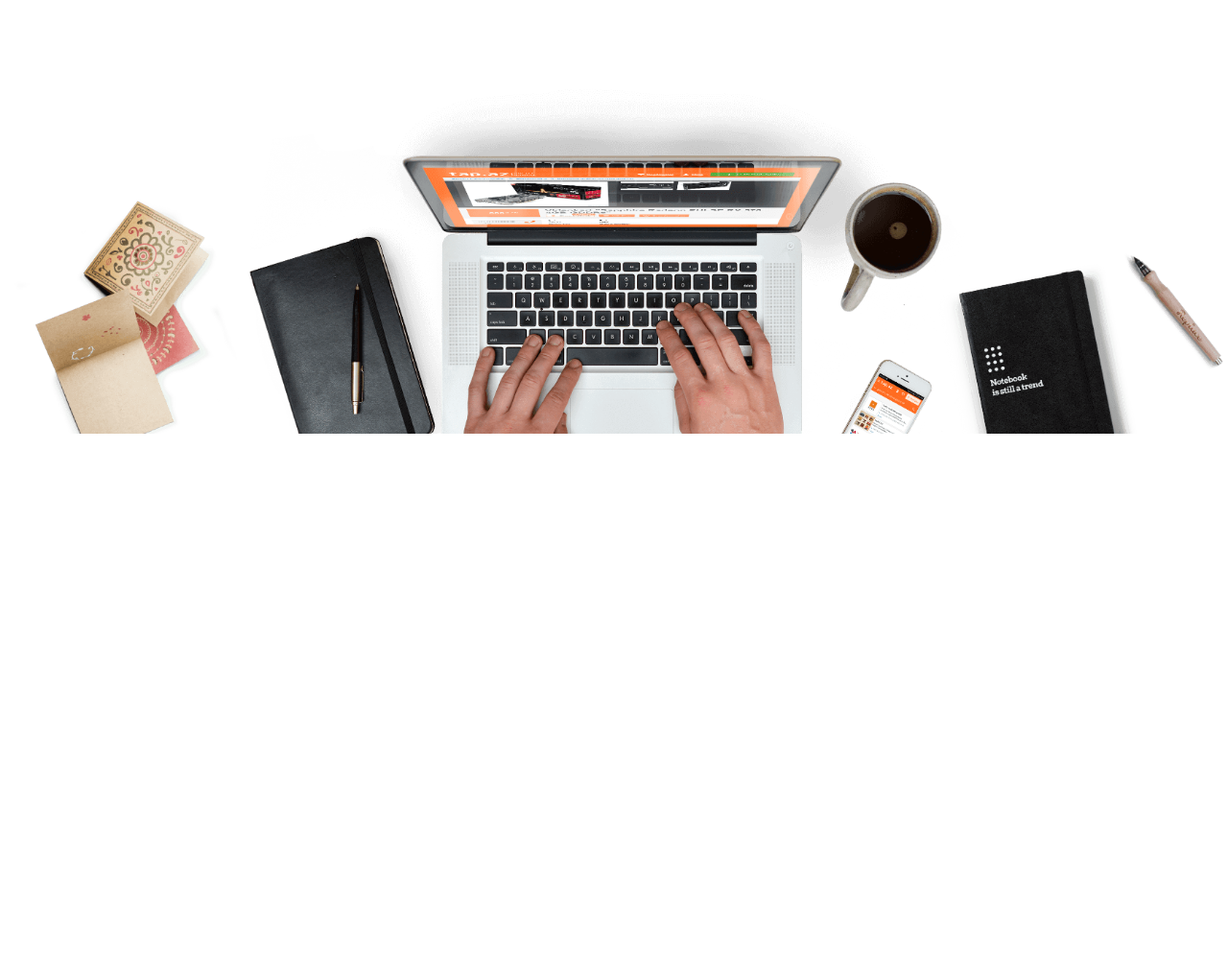
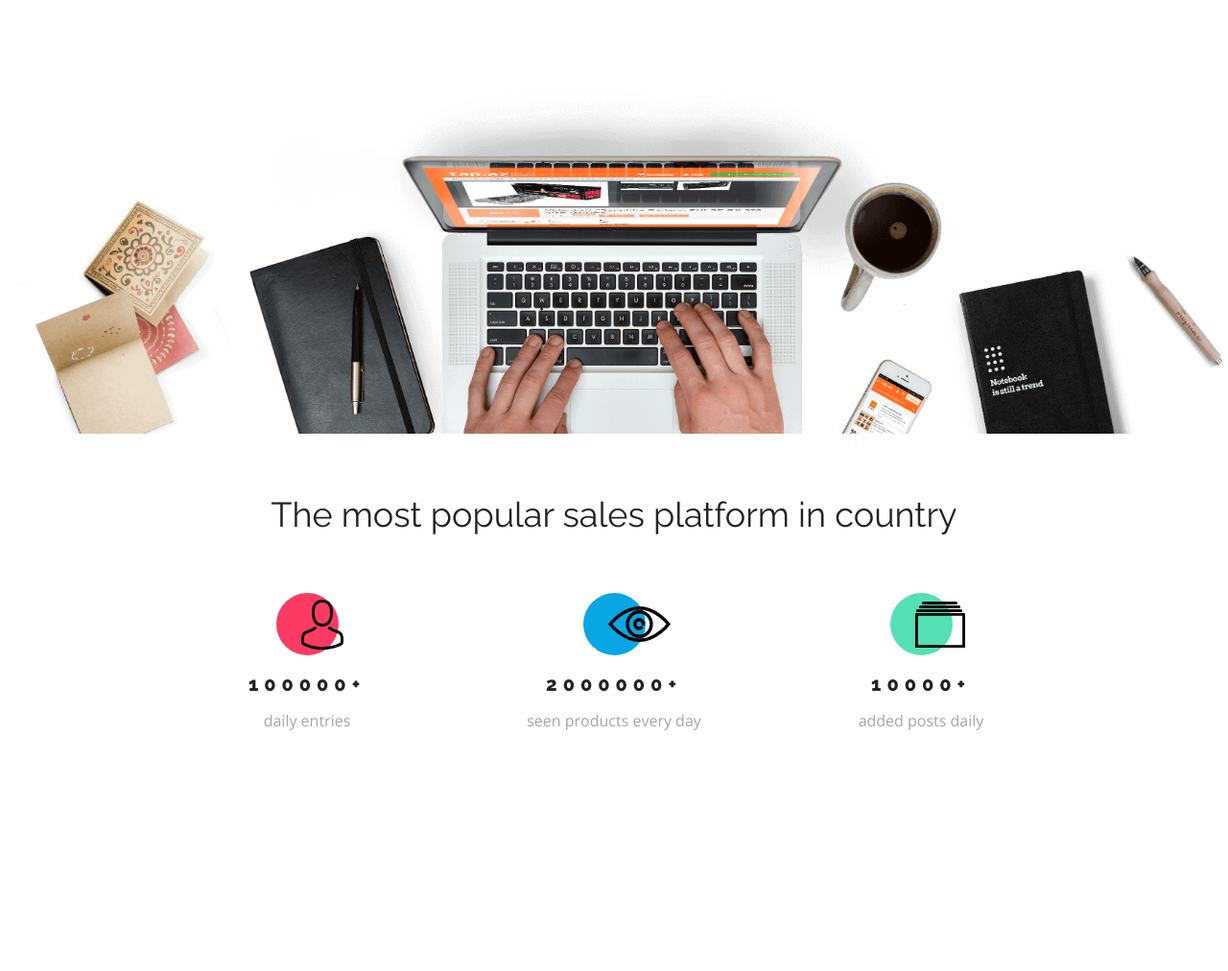
Before and after one commit to Vitzu/BestShop, a plain HTML site: page index.html in a window 1280 px wide. Shown: the part 418-1430 px from the top of the page at 96% size. Before the commit the page ends 870 px from the top, so only its background shows below. Drawn offline with nearby package versions, Linux system fonts and the light colour scheme.

Commit message:
"why-us" section completed

```diff
--- a/css/style.css
+++ b/css/style.css
@@ -17,12 +17,15 @@
 
 main {
   display: flex;
-  justify-content: center;
+  flex-flow: column wrap;
+  align-items: center;
   width: 100%;
 }
 
-h1, h2, h3 {
-  font-family: Raleway, sans-serif;
+section {
+  display: flex;
+  justify-content: center;
+  width: 100%;
 }
 
 p, a {
@@ -33,12 +36,29 @@ a {
   text-decoration: none;
 }
 
+h1, h2, h3 {
+  font-family: Raleway, sans-serif;
+}
+
+h2 {
+  font-size: 36px;
+}
+
 .container {
   display: flex;
+  flex-direction: column;
   justify-content: center;
   align-items: center;
   width: 1352px;
   height: 100%;
+}
+
+.wrapper {
+  display: flex;
+  justify-content: center;
+  align-items: flex-start;
+  width: 100%;
+  height: 70%;
 }
 
 .button {
@@ -62,7 +82,8 @@ a {
   box-shadow: 0 3px 6px var(--menu-shadow-color);
 }
 
-.header .container {
+.header .wrapper {
+  align-items: center;
   justify-content: space-between;
 }
 
@@ -102,9 +123,7 @@ a {
 /* LANDING PAGE */
 
 .landing-page {
-  display: flex;
-  justify-content: center;
-  width: 100%;
+
   height: 100vh;
   background: url("../assets/background.png") no-repeat bottom/contain;
 }
@@ -129,3 +148,58 @@ a {
 .button__cta-button {
   padding: 22px 155px;
 }
+
+/* WHY-US PAGE */
+
+.why-us {
+  height: 70vh;
+}
+
+.why-us .wrapper {
+  padding-top: 5%;
+}
+
+.why-us__article {
+  display: flex;
+  flex-flow: column wrap;
+  align-items: center;
+  width: 25%;
+}
+
+.why-us__title {
+  margin: 20px auto;
+  font-size: 20px;
+  letter-spacing: 6px;
+  font-weight: 800;
+}
+
+.why-us__text {
+  text-align: center;
+  color: var(--info-text-color);
+}
+
+.why-us__img {
+  position: relative;
+  display: flex;
+  align-items: center;
+  height: 65px;
+  width: 65px;
+  border-radius: 50%;
+}
+
+.why-us__img img {
+  position: absolute;
+  left: 40%;
+}
+
+article:first-of-type .why-us__img {
+  background: var(--secondary-theme-color);
+}
+
+article:nth-of-type(2) .why-us__img{
+  background: var(--main-theme-color);
+}
+
+article:nth-of-type(3) .why-us__img{
+  background: var(--tertiary-theme-color);
+}
--- a/index.html
+++ b/index.html
@@ -8,7 +8,8 @@
     <title>BestShop</title>
     <link rel="preconnect" href="https://fonts.googleapis.com">
     <link rel="preconnect" href="https://fonts.gstatic.com" crossorigin>
-    <link href="https://fonts.googleapis.com/css2?family=Open+Sans:wght@300;400;700&family=Raleway:wght@300;400;700;800&display=swap" rel="stylesheet">
+    <link href="https://fonts.googleapis.com/css2?family=Open+Sans:wght@300;400;700&family=Raleway:wght@300;400;700;800&display=swap"
+          rel="stylesheet">
     <link rel="stylesheet" href="./css/reset.css">
     <link rel="stylesheet" href="./css/style.css">
 
@@ -17,16 +18,19 @@
 
 <header class="header">
 
-    <div class="container"><a href="index.html" class="logo">BestShop</a>
+    <div class="container">
+        <div class="wrapper">
+        <a href="index.html" class="logo">BestShop</a>
 
             <nav class="page-nav">
                 <ul class="page-nav__list">
-                <li class="page-nav__list-item"><a href="">Why us</a></li>
+                    <li class="page-nav__list-item"><a href="#why-us">Why us</a></li>
                     <li class="page-nav__list-item"><a href="">Benefits</a></li>
                     <li class="page-nav__list-item"><a href="">Prices</a></li>
                     <li class="page-nav__list-item"><a href="">Contact</a></li>
                 </ul>
             </nav>
+        </div>
 
     </div>
 
@@ -41,6 +45,33 @@
             <a href="" class="button button__main-theme button__cta-button">Open your shop</a></div>
     </section>
 
+    <section class="why-us" id="why-us">
+        <div class="container">
+
+
+            <h2 class="section-title">The most popular sales platform in country</h2>
+
+            <div class="wrapper">
+                <article class="why-us__article"><div
+                        class="why-us__img"><img src="./assets/Person.svg" alt="person"></div>
+                    <h3 class="why-us__title">100000+</h3>
+                    <p class="why-us__text">daily entries</p>
+                </article>
+
+                <article class="why-us__article"><div class="why-us__img"><img src="./assets/Eye.svg" alt="eye"></div>
+                    <h3 class="why-us__title">2000000+</h3>
+                    <p class="why-us__text">seen products every day</p>
+                </article>
+
+                <article class="why-us__article"><div
+                        class="why-us__img"><img src="./assets/Catalog.svg" alt="catalogs"></div>
+                    <h3 class="why-us__title">10000+</h3>
+                    <p class="why-us__text">added posts daily</p>
+                </article>
+            </div>
+
+        </div>
+    </section>
 
 </main>
 
```
Lines whose indentation alone changed are shown as unchanged.
